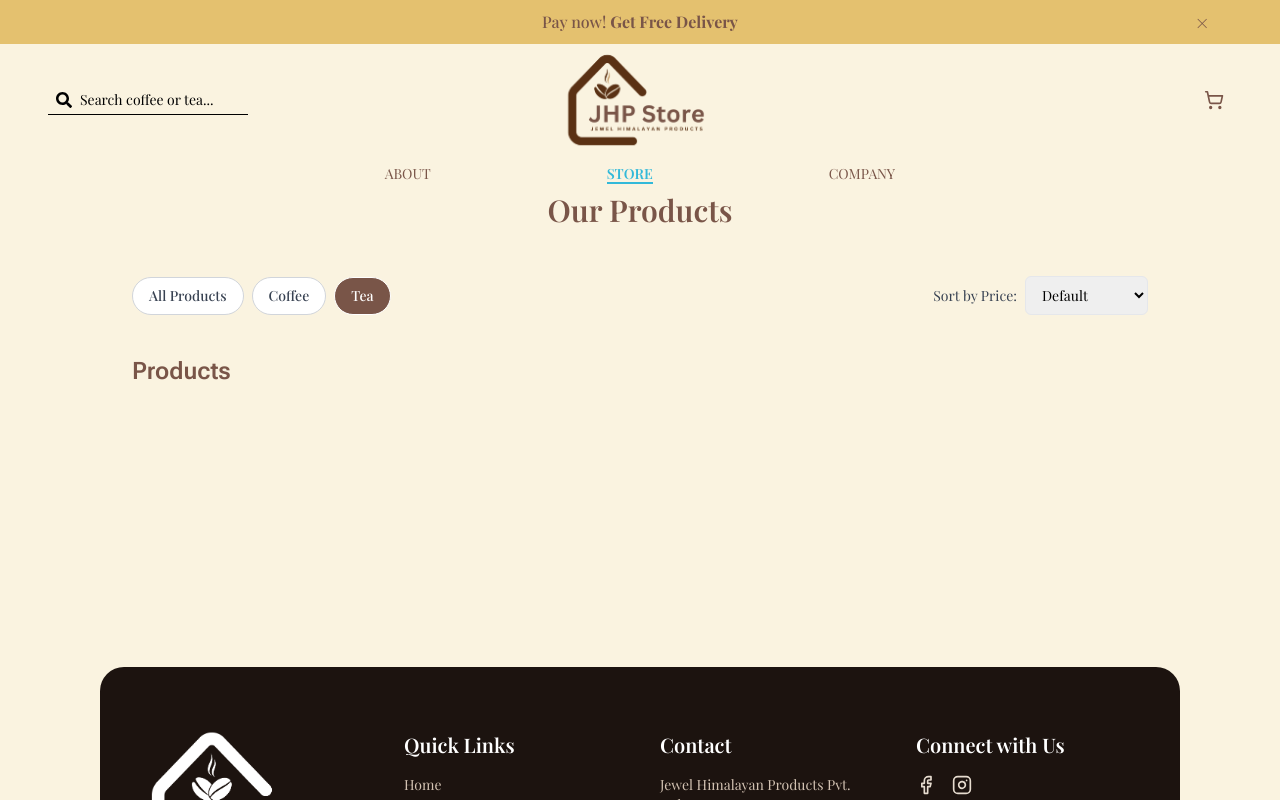
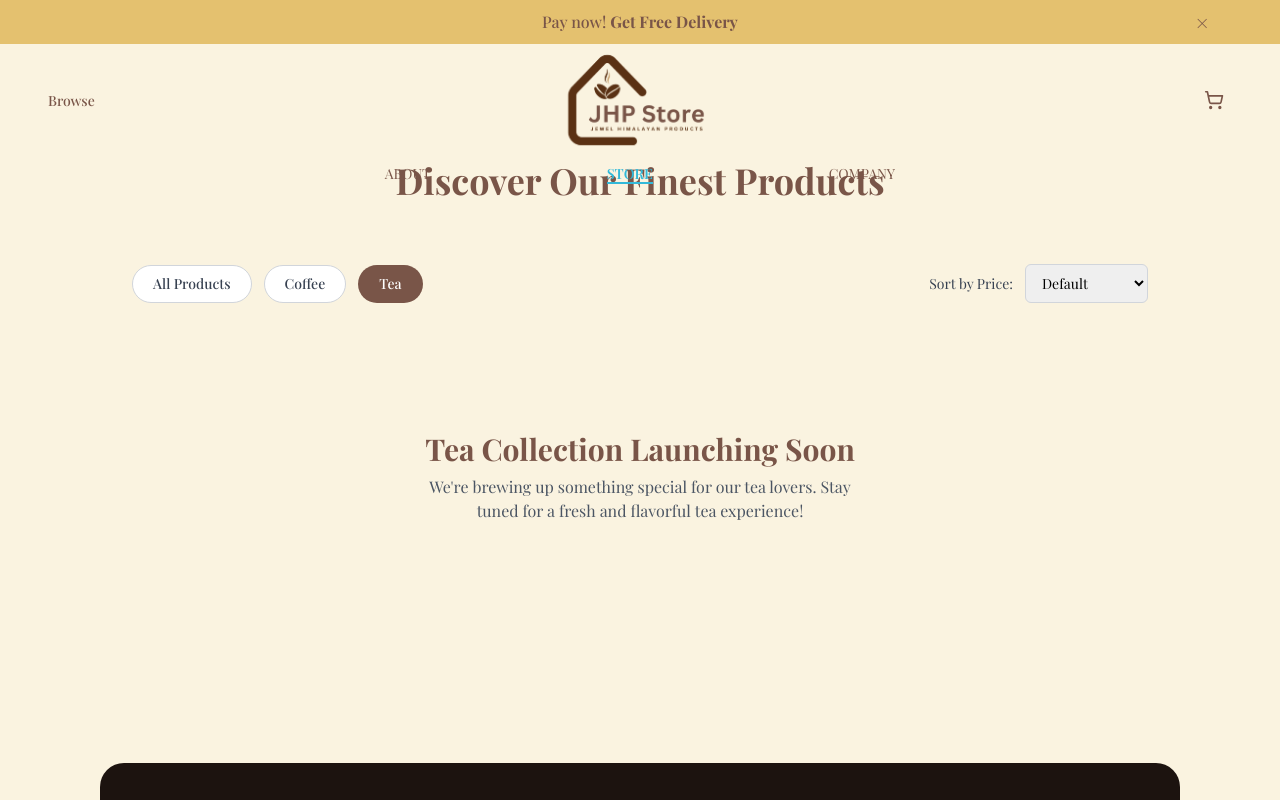
Before and after one commit to suyan-python/JHP, a React (Vite) app in the folder client/: page /store in a window 1280 px wide. Both pictures are taken after a click on the button "Tea". Shown: the top 800 px of the page. Built offline with nearby package versions, Linux system fonts and the light colour scheme; a web font is replaced by a local one.

Commit message:
production push

```diff
--- a/client/package.json
+++ b/client/package.json
@@ -21,10 +21,12 @@
     "lucide-react": "^0.344.0",
     "react": "^18.3.1",
     "react-chartjs-2": "^5.3.0",
+    "react-confetti": "^6.4.0",
     "react-dom": "^18.3.1",
     "react-icons": "^5.5.0",
     "react-router-dom": "^7.4.1",
-    "react-toastify": "^11.0.5"
+    "react-toastify": "^11.0.5",
+    "react-use": "^17.6.0"
   },
   "devDependencies": {
     "@eslint/js": "^9.9.1",
--- a/client/src/components/FoodDisplay/FoodDisplay.jsx
+++ b/client/src/components/FoodDisplay/FoodDisplay.jsx
@@ -34,15 +34,17 @@ const FoodDisplay = () => {
   };
 
   const renderProductSection = (title, products) => (
-    <div className="fooddisplay mb-16">
-      <h2 className="text-xl sm:text-2xl font-semibold text-brownn mb-6">
-        {title}
-      </h2>
-      <div className="grid grid-cols-1 sm:grid-cols-2 md:grid-cols-3 lg:grid-cols-4 xl:grid-cols-5 gap-6">
+    <div className="fooddisplay mb-20">
+      <div className="text-center mb-8">
+        <h2 className="text-2xl sm:text-3xl font-bold text-brownn">{title}</h2>
+        <div className="w-20 h-1 bg-brownn mx-auto mt-2 rounded-full"></div>
+      </div>
+
+      <div className="grid grid-cols-1 sm:grid-cols-2 md:grid-cols-3 lg:grid-cols-4 xl:grid-cols-5 gap-8">
         {products.map((product) => (
           <div
             key={product._id}
-            className="bg-white border rounded-2xl shadow-sm group hover:shadow-lg hover:scale-[1.02] transition duration-300 flex flex-col relative pb-6 sm:pb-4"
+            className="bg-white border rounded-2xl shadow-md group hover:shadow-lg hover:scale-[1.02] transition duration-300 flex flex-col relative overflow-hidden"
           >
             <Link to={`/store/${product._id}`}>
               <div className="relative h-72 sm:h-80 overflow-hidden">
@@ -56,33 +58,55 @@ const FoodDisplay = () => {
                   alt="Hover"
                   className="absolute inset-0 w-full h-full object-cover opacity-0 group-hover:opacity-100 transition duration-300 rounded-t-2xl"
                 />
+
+                {/* Tag badge */}
+                <span className="absolute top-3 left-3 bg-yellow-400 text-white text-xs font-semibold px-3 py-1 rounded-full shadow-md">
+                  {product.type === "special editions"
+                    ? "Premium"
+                    : product.type === "drip box"
+                    ? "Best Seller"
+                    : "Classic"}
+                </span>
               </div>
             </Link>
 
-            {/* Product Info (name, price, description, and select options) */}
-            <div className="p-3 text-left bg-white  group-hover:translate-y-[-20px] translate-y-4 transition duration-300 z-10 rounded-t-2xl">
-              <h3 className="text-base font-semibold text-gray-800 truncate">
+            <div className="p-4 text-left bg-white group-hover:translate-y-[-20px] translate-y-4 transition duration-300 z-10">
+              <h3 className="text-lg font-semibold text-gray-900 truncate mb-1">
                 {itemNames[product._id]}
               </h3>
 
-              <p className="text-sm text-gray-500">250gm</p>
+              <p className="text-xs text-gray-500 mb-2">250gm Pack</p>
 
-              {/* Review Section with React Icons */}
-              <p className="text-sm text-yellow-600 font-medium my-2 flex items-center justify-center gap-1">
-                <AiFillStar /> 4.5 (120 reviews)
-              </p>
+              {/* Review Section */}
+              <div className="flex items-center gap-1 text-sm text-yellow-600 font-medium mb-2">
+                <AiFillStar className="text-base" /> 4.5 · 120 Reviews
+              </div>
 
-              <p className="text-sm text-white font-medium mt-2 text-center bg-brownn rounded-md py-2">
+              <p className="text-white font-semibold text-center bg-brownn rounded-md py-2 text-sm">
                 From: Rs. {itemPrices[product._id]}
               </p>
 
-              {/* Description and Select Options */}
-              <div className="opacity-0 group-hover:opacity-100 transition-all duration-300">
-                <p className="text-xs text-gray-500 my-3">
+              {/* Optional Flavor Tags */}
+              {product.flavors && (
+                <div className="flex flex-wrap gap-1 mt-2">
+                  {product.flavors.map((flavor, index) => (
+                    <span
+                      key={index}
+                      className="bg-gray-100 text-gray-600 text-xs font-medium px-2 py-1 rounded-full"
+                    >
+                      {flavor}
+                    </span>
+                  ))}
+                </div>
+              )}
+
+              {/* Description and Options */}
+              <div className="opacity-0 group-hover:opacity-100 transition-all duration-300 mt-4">
+                <p className="text-xs text-gray-500 mb-3 leading-relaxed">
                   {product.description}
                 </p>
                 <Link to={`/store/${product._id}`}>
-                  <button className="w-full text-brownn font-medium text-sm transition duration-300">
+                  <button className="w-full border border-brownn text-brownn font-medium text-sm rounded-md py-1.5 hover:bg-brownn hover:text-white transition duration-300">
                     SELECT OPTIONS
                   </button>
                 </Link>
@@ -110,22 +134,22 @@ const FoodDisplay = () => {
   );
 
   return (
-    <section className=" py-12  my-36" id="products">
+    <section className="py-40" id="products">
       <div className="max-w-7xl mx-auto px-4 sm:px-6 lg:px-8">
-        <h1 className="text-2xl sm:text-3xl font-semibold text-brownn text-center mb-10 sm:mb-12">
-          Our Products
+        <h1 className="text-3xl sm:text-4xl font-bold text-brownn text-center mb-16">
+          Discover Our Finest Products
         </h1>
 
         {/* Filters */}
-        <div className="flex flex-col sm:flex-row justify-between items-start sm:items-center mb-8 sm:mb-10 gap-4">
-          <div className="flex flex-wrap gap-2">
+        <div className="flex flex-col sm:flex-row justify-between items-start sm:items-center mb-12 gap-4">
+          <div className="flex flex-wrap gap-3">
             {["all", "coffee", "tea"].map((category) => (
               <button
                 key={category}
                 onClick={() => setSelectedCategory(category)}
-                className={`px-3 py-1.5 sm:px-4 sm:py-2 rounded-full text-sm font-medium capitalize border transition ${
+                className={`px-5 py-2 rounded-full text-sm font-medium capitalize border transition ${
                   selectedCategory === category
-                    ? "bg-brownn text-white border-white"
+                    ? "bg-brownn text-white border-transparent"
                     : "text-gray-700 bg-white border-gray-300 hover:bg-brownn hover:text-white"
                 }`}
               >
@@ -134,14 +158,14 @@ const FoodDisplay = () => {
             ))}
           </div>
 
-          <div className="flex items-center gap-2">
+          <div className="flex items-center gap-3">
             <label htmlFor="sort" className="text-sm text-gray-700">
               Sort by Price:
             </label>
             <select
               id="sort"
               onChange={(e) => setSortOrder(e.target.value)}
-              className="px-2 py-1.5 sm:px-3 sm:py-2 border rounded-md text-sm focus:outline-none focus:ring-2 focus:ring-bluee"
+              className="px-3 py-2 border border-gray-300 rounded-md text-sm focus:outline-none focus:ring-2 focus:ring-brownn"
             >
               <option value="default">Default</option>
               <option value="asc">Low to High</option>
@@ -159,6 +183,21 @@ const FoodDisplay = () => {
             {washedProcess.length > 0 &&
               renderProductSection("Washed Process", washedProcess)}
           </>
+        ) : selectedCategory === "tea" ? (
+          <div className="flex flex-col items-center justify-center text-center py-20">
+            {/* <img
+              src="/images/launching-soon.png" // Optional image path
+              alt="Launching Soon"
+              className="w-60 h-auto mb-6"
+            /> */}
+            <h2 className="text-2xl sm:text-3xl font-bold text-brownn mb-2">
+              Tea Collection Launching Soon
+            </h2>
+            <p className="text-gray-600 max-w-md text-sm sm:text-base">
+              We're brewing up something special for our tea lovers. Stay tuned
+              for a fresh and flavorful tea experience!
+            </p>
+          </div>
         ) : (
           renderProductSection("Products", applySorting(allProducts))
         )}
--- a/client/src/components/Navbar.jsx
+++ b/client/src/components/Navbar.jsx
@@ -1,18 +1,14 @@
 import React, { useState, useEffect } from "react";
-import { Coffee, ShoppingCart, Crown, Menu, X } from "lucide-react";
+import { ShoppingCart, Menu, X } from "lucide-react";
 import { useStore } from "../context/StoreContext.jsx";
-import { FaSearch } from "react-icons/fa";
 import { NavLink, useLocation } from "react-router-dom";
 import JHPstore from "../assets/logo/JHPstore.png";
 
 export function Navbar() {
-  const { cartItems, products } = useStore();
+  const { cartItems } = useStore();
   const [scrolled, setScrolled] = useState(false);
-  const [isCartVisible, setIsCartVisible] = useState(false);
   const [isNotificationVisible, setIsNotificationVisible] = useState(true);
   const [mobileMenuOpen, setMobileMenuOpen] = useState(false);
-  const [searchInput, setSearchInput] = useState("");
-  const [searchResults, setSearchResults] = useState([]);
   const [activeSection, setActiveSection] = useState("");
 
   const location = useLocation();
@@ -23,7 +19,6 @@ export function Navbar() {
 
   const toggleMobileMenu = () => setMobileMenuOpen(!mobileMenuOpen);
   const closeNotification = () => setIsNotificationVisible(false);
-  const toggleCart = () => setIsCartVisible(!isCartVisible);
 
   useEffect(() => {
     window.addEventListener("scroll", handleScroll);
@@ -39,19 +34,6 @@ export function Navbar() {
 
     setActiveSection(pathToIdMap[location.pathname] || "");
   }, [location.pathname]);
-
-  useEffect(() => {
-    if (!Array.isArray(products) || searchInput.trim() === "") {
-      setSearchResults([]);
-      return;
-    }
-
-    const results = products.filter((item) =>
-      item.name.toLowerCase().includes(searchInput.toLowerCase())
-    );
-
-    setSearchResults(results);
-  }, [searchInput, products]);
 
   const navLinks = [
     { to: "/", label: "ABOUT", id: "home" },
@@ -84,23 +66,47 @@ export function Navbar() {
         {/* Navbar */}
         <nav
           className={`transition-all duration-300 ${
-            isNotificationVisible ? "top-0" : "top-0"
-          } ${scrolled ? "bg-white shadow-md" : "bg-transparent"}`}
+            scrolled ? "bg-white shadow-md" : "bg-transparent"
+          }`}
         >
           <div className="max-w-[90rem] mx-auto px-4 sm:px-6 lg:px-12 text-brownn">
             <div className="relative flex items-center h-28">
-              {/* Search - Left */}
-              <div className="hidden sm:flex items-center w-full max-w-[200px] relative z-10">
-                <FaSearch className="absolute left-2 top-1/2 -translate-y-1/2 text-black w-4 h-4" />
-                <input
-                  type="text"
-                  placeholder="Search coffee or tea..."
-                  value={searchInput}
-                  onChange={(e) => setSearchInput(e.target.value)}
-                  className="pl-8 pr-2 py-1 text-sm bg-transparent border-b border-black focus:border-bluee focus:outline-none focus:ring-0 w-full placeholder:text-black"
-                />
+              {/* Browse Dropdown - Desktop Only */}
+              <div className="hidden sm:block relative group z-10">
+                <button className="text-sm font-medium text-brownn hover:text-bluee transition-colors">
+                  Browse
+                </button>
+                <div className="absolute left-0 mt-2 w-48 bg-white rounded-md shadow-md opacity-0 group-hover:opacity-100 invisible group-hover:visible transition-opacity duration-300">
+                  <ul className="py-2 text-sm text-gray-700">
+                    <li>
+                      <NavLink
+                        to="/store#special-editions"
+                        className="block px-4 py-2 hover:bg-bluee hover:text-white"
+                      >
+                        Special Editions
+                      </NavLink>
+                    </li>
+                    <li>
+                      <NavLink
+                        to="/store#drip-box"
+                        className="block px-4 py-2 hover:bg-bluee hover:text-white"
+                      >
+                        Drip Box
+                      </NavLink>
+                    </li>
+                    <li>
+                      <NavLink
+                        to="/store#washed-process"
+                        className="block px-4 py-2 hover:bg-bluee hover:text-white"
+                      >
+                        Washed Process
+                      </NavLink>
+                    </li>
+                  </ul>
+                </div>
               </div>
 
+              {/* Logo Center */}
               <div className="absolute left-1/2 transform -translate-x-1/2 mt-4">
                 <NavLink to="/" className="">
                   <img
@@ -113,11 +119,7 @@ export function Navbar() {
 
               {/* Cart + Hamburger - Right */}
               <div className="ml-auto flex items-center gap-4 z-10">
-                <NavLink
-                  to={"/cart"}
-                  className="relative p-2 rounded-full"
-                  onClick={toggleCart}
-                >
+                <NavLink to="/cart" className="relative p-2 rounded-full">
                   <ShoppingCart className="h-5 w-5" />
                   {Object.keys(cartItems || {}).length > 0 && (
                     <span className="absolute -top-2 -right-2 bg-bluee text-white rounded-full text-xs px-1">
@@ -168,42 +170,36 @@ export function Navbar() {
                   </NavLink>
                 ))}
 
-                {/* Mobile Search */}
-                <div className="flex items-center w-full max-w-[200px] relative mt-2">
-                  <FaSearch className="absolute left-2 top-1/2 -translate-y-1/2 text-black w-4 h-4" />
-                  <input
-                    type="text"
-                    placeholder="Search coffee or tea..."
-                    value={searchInput}
-                    onChange={(e) => setSearchInput(e.target.value)}
-                    className="pl-8 pr-2 py-1 text-sm bg-transparent border-b border-black focus:border-bluee focus:outline-none focus:ring-0 w-full placeholder:text-black"
-                  />
+                {/* Mobile Browse */}
+                <div className="mt-2 space-y-2 text-sm">
+                  <p className="font-semibold text-gray-800">Browse</p>
+                  <NavLink
+                    to="/store#special-editions"
+                    onClick={() => setMobileMenuOpen(false)}
+                    className="block pl-4 text-gray-700 hover:text-bluee"
+                  >
+                    Special Editions
+                  </NavLink>
+                  <NavLink
+                    to="/store#drip-box"
+                    onClick={() => setMobileMenuOpen(false)}
+                    className="block pl-4 text-gray-700 hover:text-bluee"
+                  >
+                    Drip Box
+                  </NavLink>
+                  <NavLink
+                    to="/store#washed-process"
+                    onClick={() => setMobileMenuOpen(false)}
+                    className="block pl-4 text-gray-700 hover:text-bluee"
+                  >
+                    Washed Process
+                  </NavLink>
                 </div>
               </div>
             )}
           </div>
         </nav>
       </div>
-
-      {/* Search Dropdown */}
-      {searchResults.length > 0 && (
-        <div className="absolute top-24 left-6 bg-white shadow-lg border rounded-md p-4 w-[250px] z-50">
-          <ul className="space-y-2 text-sm">
-            {searchResults.map((item) => (
-              <li
-                key={item.id}
-                className="hover:text-bluee cursor-pointer"
-                onClick={() => {
-                  setSearchInput("");
-                  setSearchResults([]);
-                }}
-              >
-                {item.name}
-              </li>
-            ))}
-          </ul>
-        </div>
-      )}
     </>
   );
 }
```
Also changed, not shown: client/src/components/Cart/OrderSuccess.jsx (+11 -0 lines), client/src/components/parent/Parent.jsx (+18 -11 lines), 1 other file (tests, documents, lock files or other folders).
